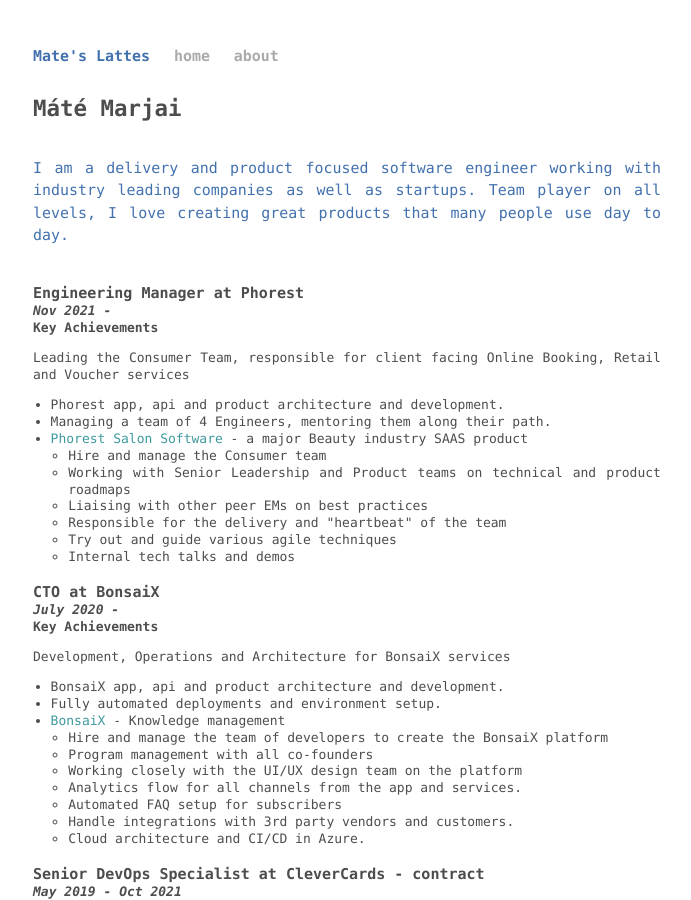
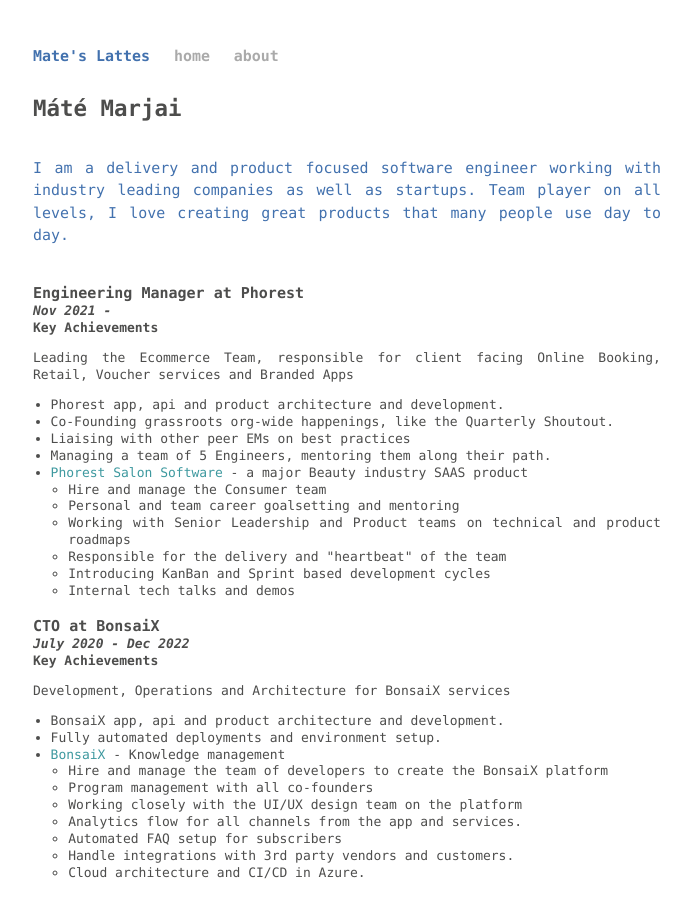
Before and after one commit to marjaimate/marjaimate.github.io, a Jekyll site: the page built from about.html, in a window 1280 px wide and 900 px high. Shown: the whole window, without its empty margins (293-984 px from the left). Built offline with Jekyll 4.4.1, drawn with Linux system fonts in a browser that asks for light colours; some of the changed text lies outside the part shown.

Commit message:
Updated about me page

```diff
--- a/about.html
+++ b/about.html
@@ -18,18 +18,20 @@
     <h4>Nov 2021 -</h4>
     <h5>Key Achievements</h5>
     <p class="key-points">
-    Leading the Consumer Team, responsible for client facing Online Booking, Retail and Voucher services
+    Leading the Ecommerce Team, responsible for client facing Online Booking, Retail, Voucher services and Branded Apps
     </p>
     <ul>
       <li>Phorest app, api and product architecture and development.</li>
-      <li>Managing a team of 4 Engineers, mentoring them along their path.</li>
+      <li>Co-Founding grassroots org-wide happenings, like the Quarterly Shoutout.</li>
+      <li>Liaising with other peer EMs on best practices</li>
+      <li>Managing a team of 5 Engineers, mentoring them along their path.</li>
       <li><a href="https://phorest.com" target="_blank">Phorest Salon Software</a> - a major Beauty industry SAAS product
         <ul>
           <li>Hire and manage the Consumer team</li>
+          <li>Personal and team career goalsetting and mentoring</li>
           <li>Working with Senior Leadership and Product teams on technical and product roadmaps</li>
-          <li>Liaising with other peer EMs on best practices</li>
           <li>Responsible for the delivery and "heartbeat" of the team</li>
-          <li>Try out and guide various agile techniques</li>
+          <li>Introducing KanBan and Sprint based development cycles</li>
           <li>Internal tech talks and demos</li>
         </ul>
       </li>
@@ -37,7 +39,7 @@
     <br/>
 
     <h3>CTO at BonsaiX</h3>
-    <h4>July 2020 -</h4>
+    <h4>July 2020 - Dec 2022</h4>
     <h5>Key Achievements</h5>
     <p class="key-points">
     Development, Operations and Architecture for BonsaiX services
```
Also changed, not shown: other parts of about.html (+4 -2 lines), 3 other files.
